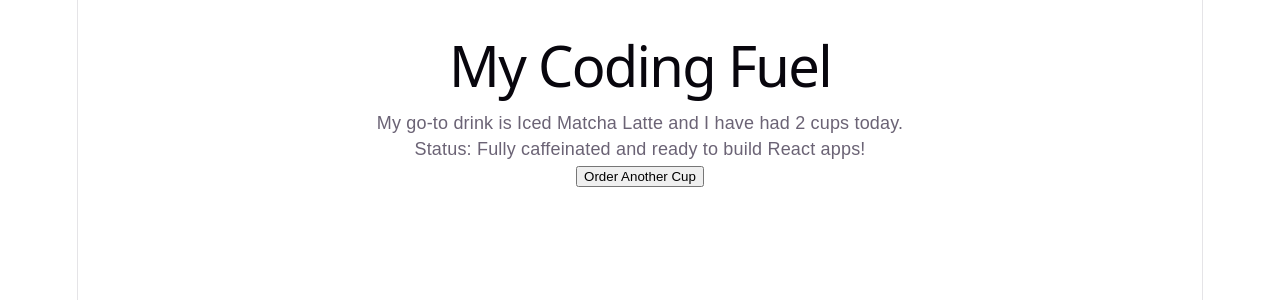
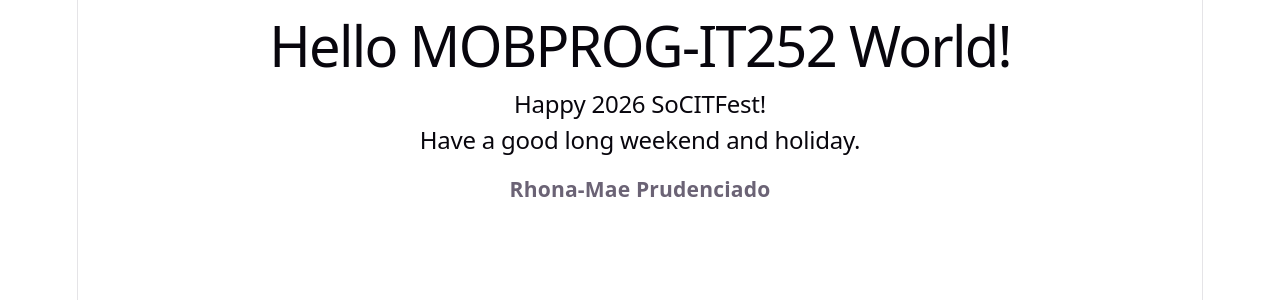
Before and after one commit to rpprudenciado/MOBPROG-IT252-REACT-W3SCHOOLS, a React (Vite) app in the folder my-react-app/: page / in a window 1280 px wide. Shown: the top 300 px of the page. Built offline with nearby package versions, Linux system fonts and the light colour scheme.

Commit message:
Revert App.jsx changes

```diff
--- a/my-react-app/src/App.jsx
+++ b/my-react-app/src/App.jsx
@@ -1,21 +1,10 @@
 function App() {
-  const favoriteDrink = "Iced Matcha Latte";
-  const cupsToday = 2;
-
-  const cardClass = "drink-card";
-  const isOutOfStock = false;
-
-  let energyStatus = "Ready to code!";
-  if (cupsToday >= 2) {
-    energyStatus = "Fully caffeinated and ready to build React apps!";
-  }
-
   return (
-    <div id="main-container" className={cardClass} style={{ padding: "20px", fontFamily: "sans-serif" }}>
-      <h1>My Coding Fuel</h1>
-      <p>My go-to drink is {favoriteDrink} and I have had {cupsToday * 1} cups today.</p>
-      <p>Status: {energyStatus}</p>
-      <button disabled={isOutOfStock}>Order Another Cup</button>
+    <div className="App">
+      <h1>Hello MOBPROG-IT252 World!</h1>
+      <h2>Happy 2026 SoCITFest!</h2>
+      <h2> Have a good long weekend and holiday.</h2>
+      <h3>Rhona-Mae Prudenciado</h3>
     </div>
   );
 }
```
